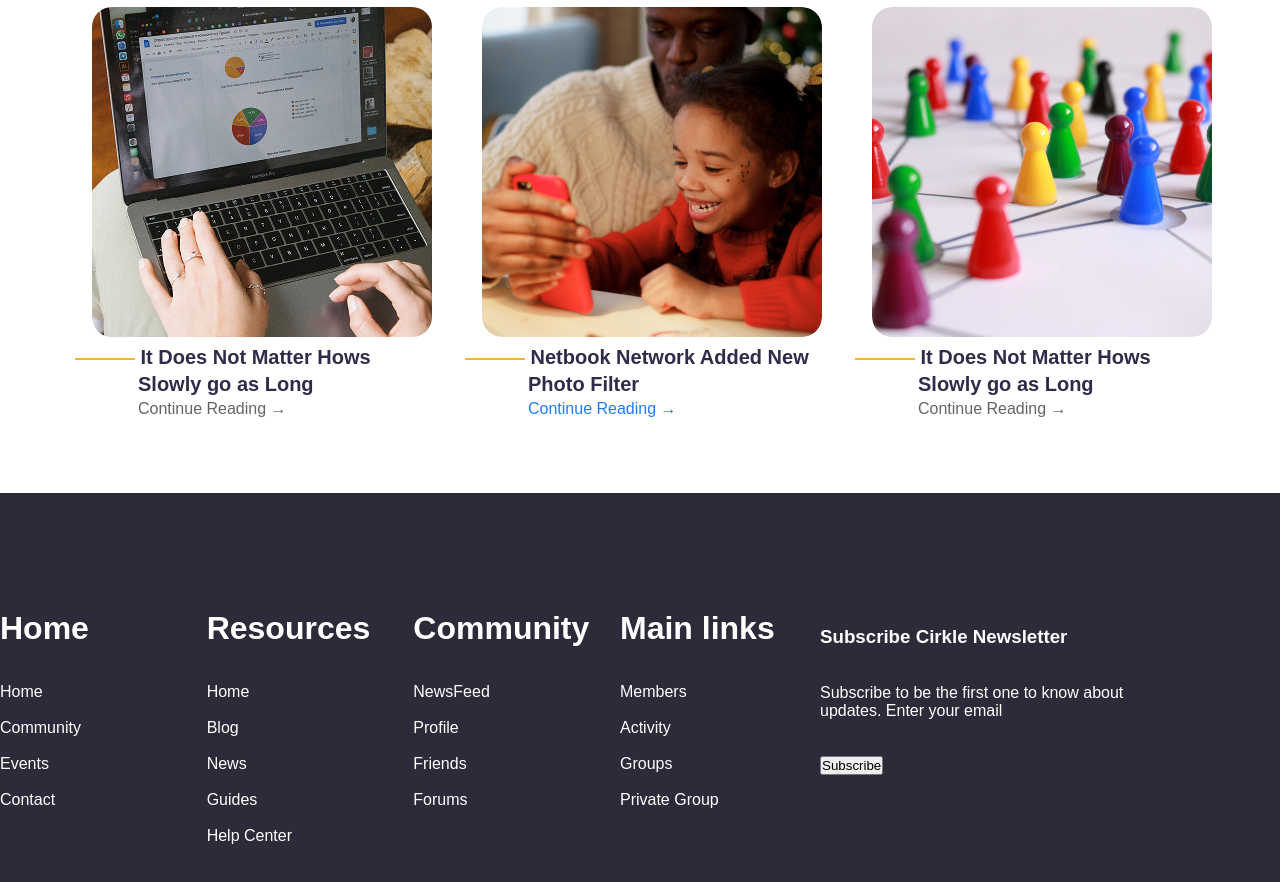
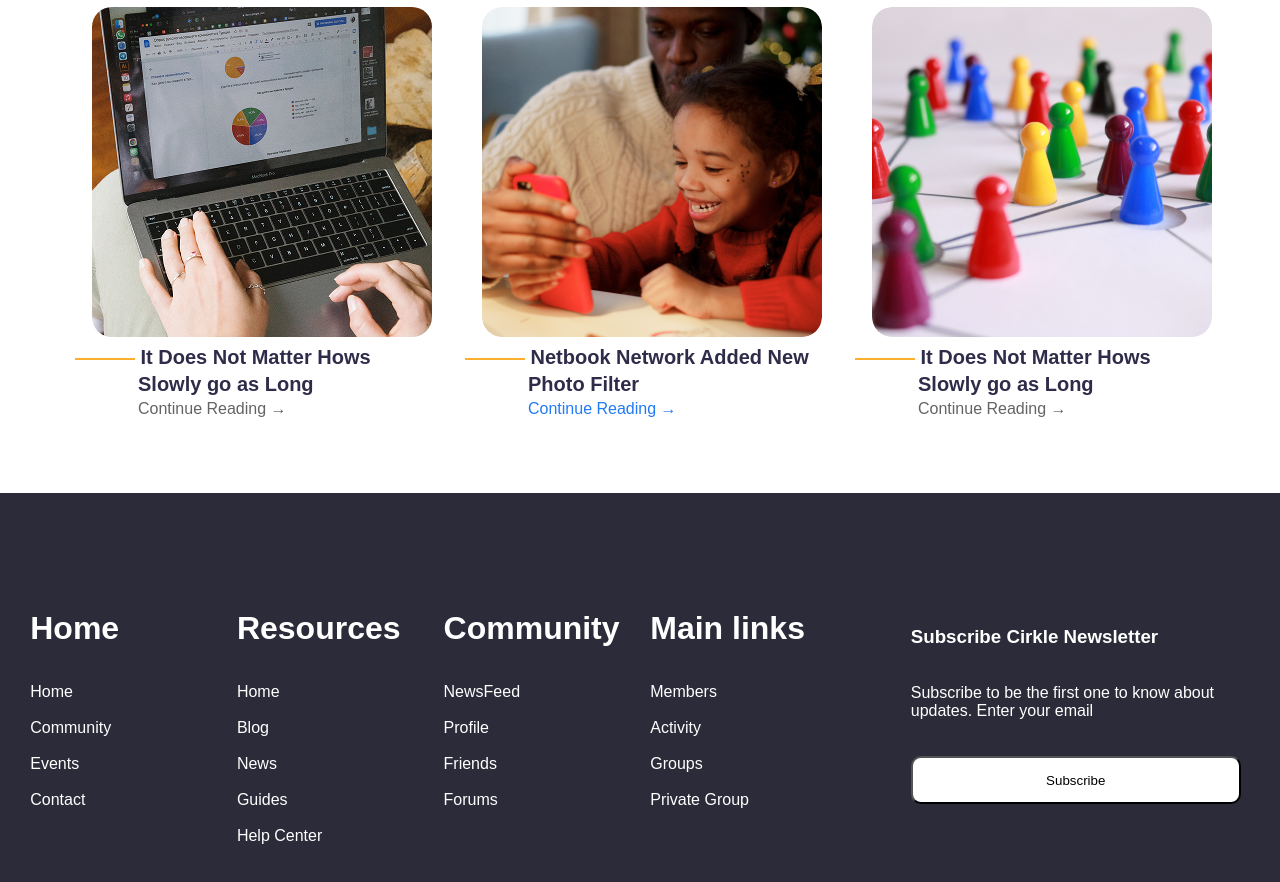
Before and after one commit to Alimukhammad08/Yo-yo-repo, a plain HTML site: page index.html in a window 1280 px wide. Shown: the part 4026-4908 px from the top of the page. Drawn offline with Linux system fonts and the light colour scheme.

Commit message:
I finished my project

```diff
--- a/style.scss
+++ b/style.scss
@@ -441,6 +441,7 @@ footer {
     color: white;
     display: flex;
     align-items: center;
+    justify-content: space-around;
     margin: auto;
     margin-top: 20px;
 
@@ -473,5 +474,11 @@ footer {
         width: 339px;
         height: 218px;
 
+        .subs{
+            width: 330px;
+            height: 48px;
+            background-color: white;
+            border-radius: 10px;
+        }
     }
 }
```
Also changed, not shown: style.css, 1 other file.
